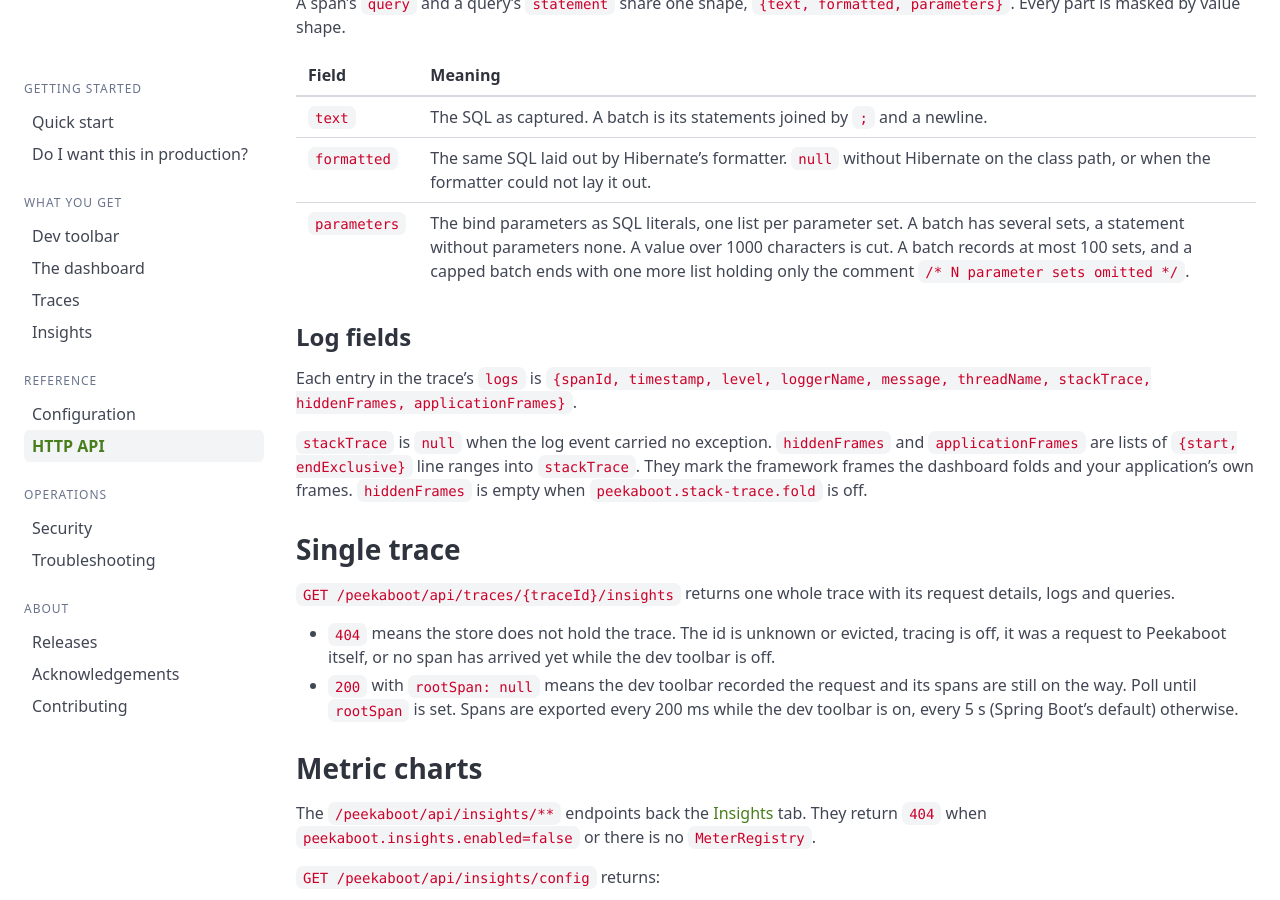
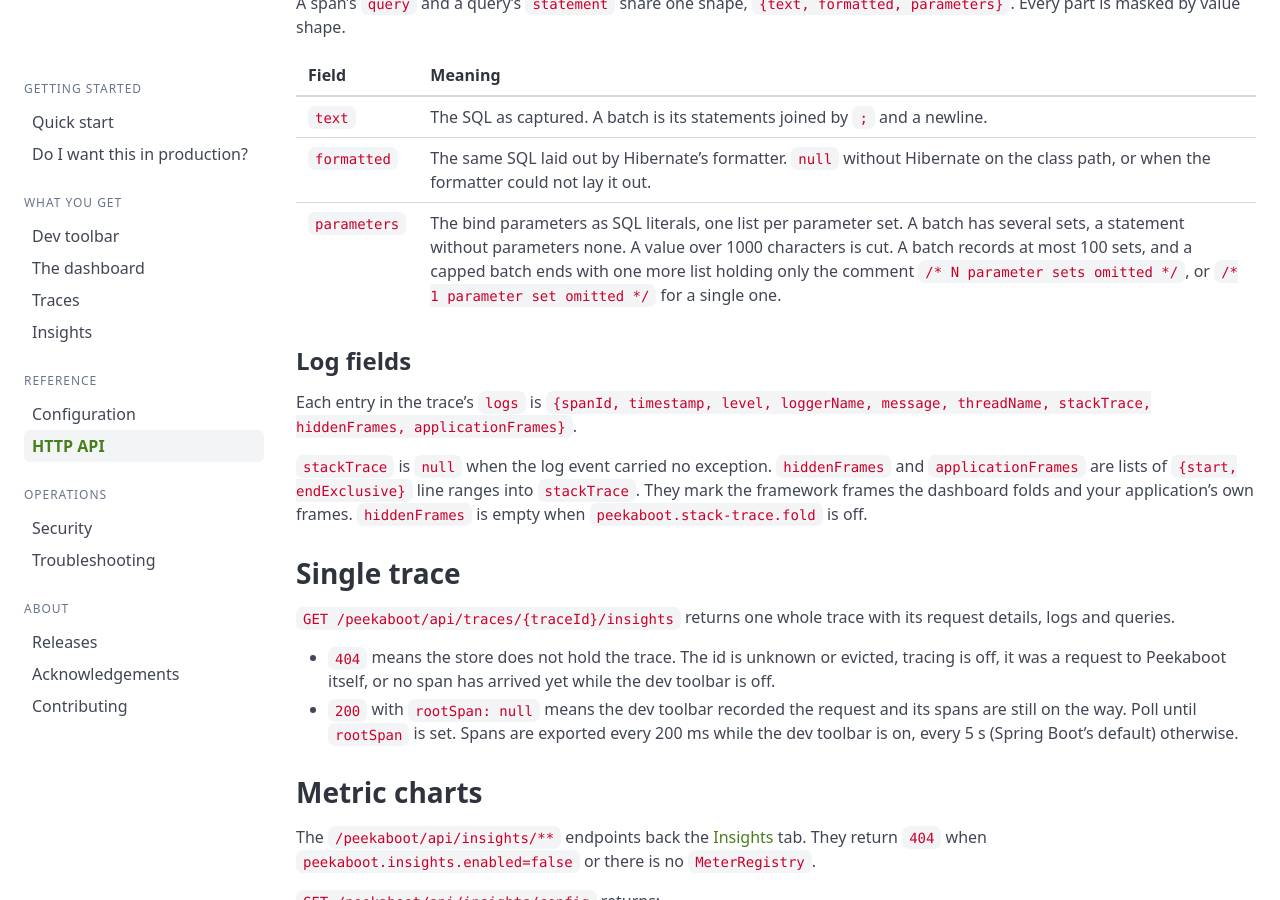
Before and after one commit to peekaboot-org/peekaboot-org.github.io, a Jekyll site: the page built from docs/api.md, in a window 1280 px wide and 900 px high, scrolled down 6048 px. Built offline with Jekyll 4.4.1, drawn with Linux system fonts in a browser that asks for light colours.

Commit message:
docs: give the singular omitted-sets marker

```diff
--- a/docs/api.md
+++ b/docs/api.md
@@ -217,7 +217,7 @@ Every part is masked by value shape.
 |---|---|
 | `text` | The SQL as captured. A batch is its statements joined by `;` and a newline. |
 | `formatted` | The same SQL laid out by Hibernate's formatter. `null` without Hibernate on the class path, or when the formatter could not lay it out. |
-| `parameters` | The bind parameters as SQL literals, one list per parameter set. A batch has several sets, a statement without parameters none. A value over 1000 characters is cut. A batch records at most 100 sets, and a capped batch ends with one more list holding only the comment `/* N parameter sets omitted */`. |
+| `parameters` | The bind parameters as SQL literals, one list per parameter set. A batch has several sets, a statement without parameters none. A value over 1000 characters is cut. A batch records at most 100 sets, and a capped batch ends with one more list holding only the comment `/* N parameter sets omitted */`, or `/* 1 parameter set omitted */` for a single one. |
 
 ### Log fields {#log-fields}
 
```
